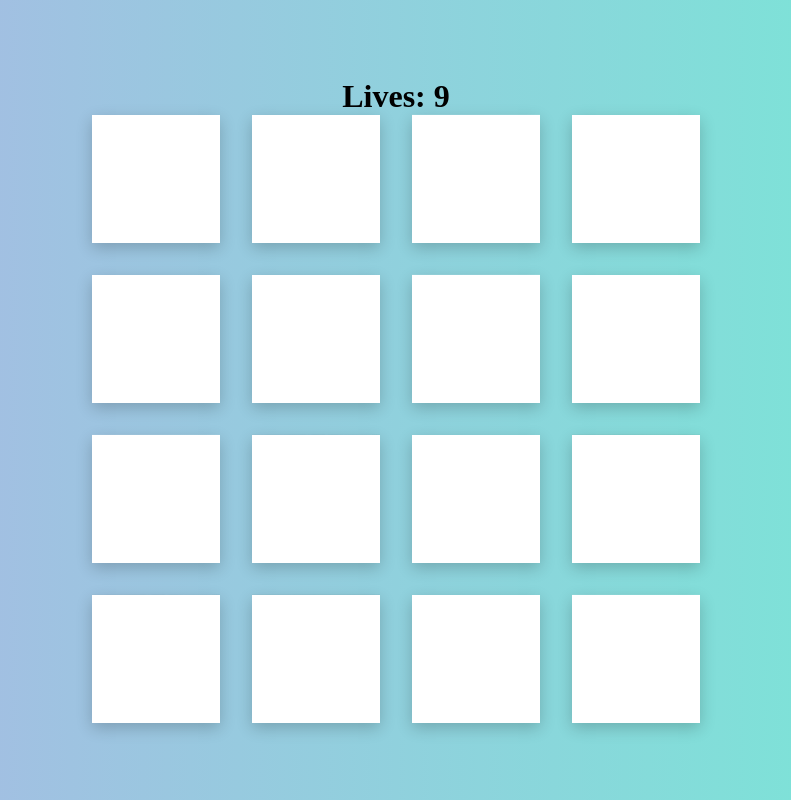
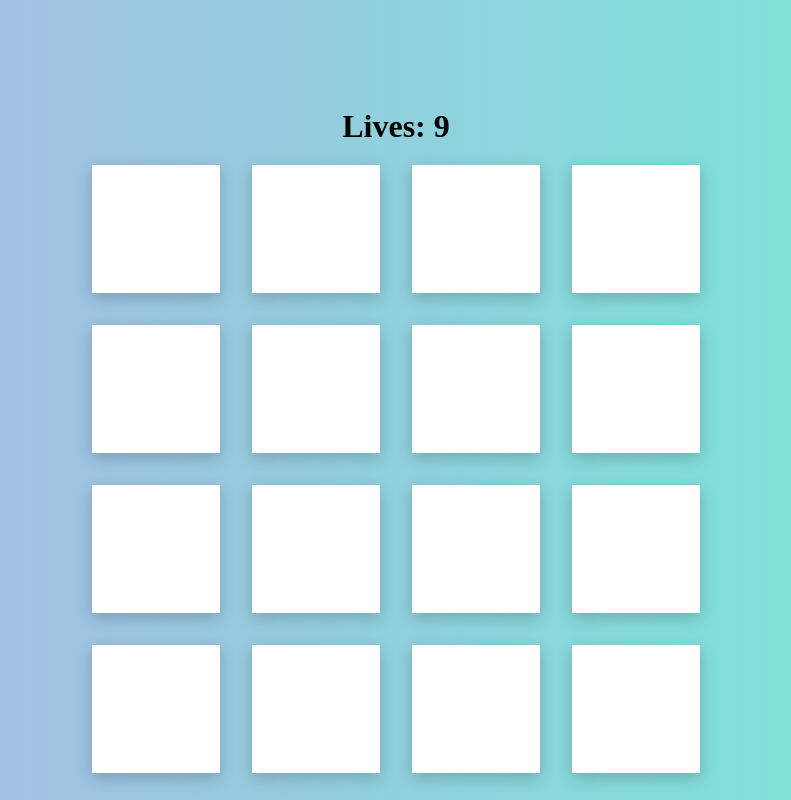
Before and after one commit to Kristine-Le/Memory_Game_Panda, a plain HTML site: page index.html in a window 1280 px wide. Shown: the whole page, without its empty margins (244-1035 px from the left). Drawn offline with Linux system fonts and the light colour scheme.

Commit message:
second-commit

```diff
--- a/index.html
+++ b/index.html
@@ -8,7 +8,7 @@
     <title>Memory Game</title>
 </head>
 <body>
-    <h1>Lives: <span class="playerLivesCount"></span></h1>
+    <h1 style="margin-top:80px; margin-bottom: 20px;">Lives: <span class="playerLivesCount"></span></h1>
     <section></section>
     <script src="./app.js"></script>
 </body>
```
